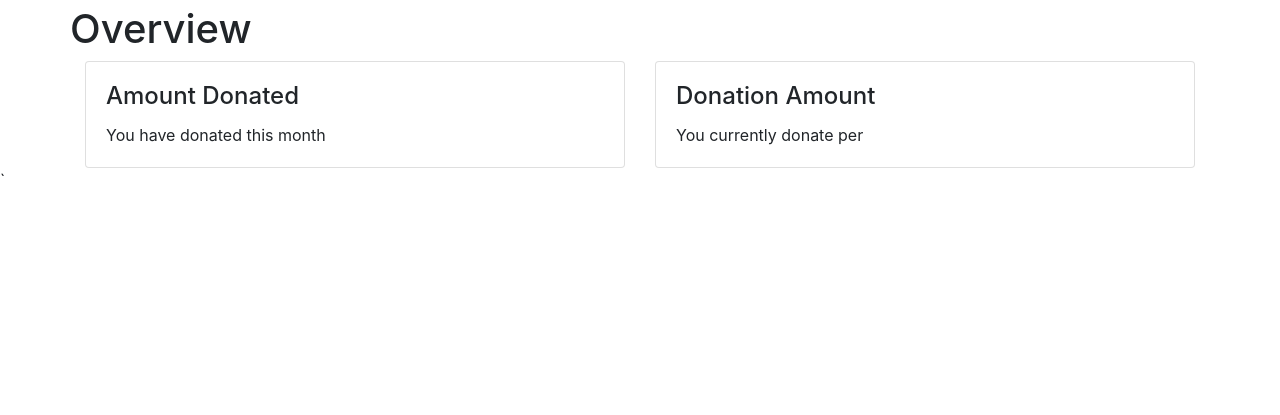
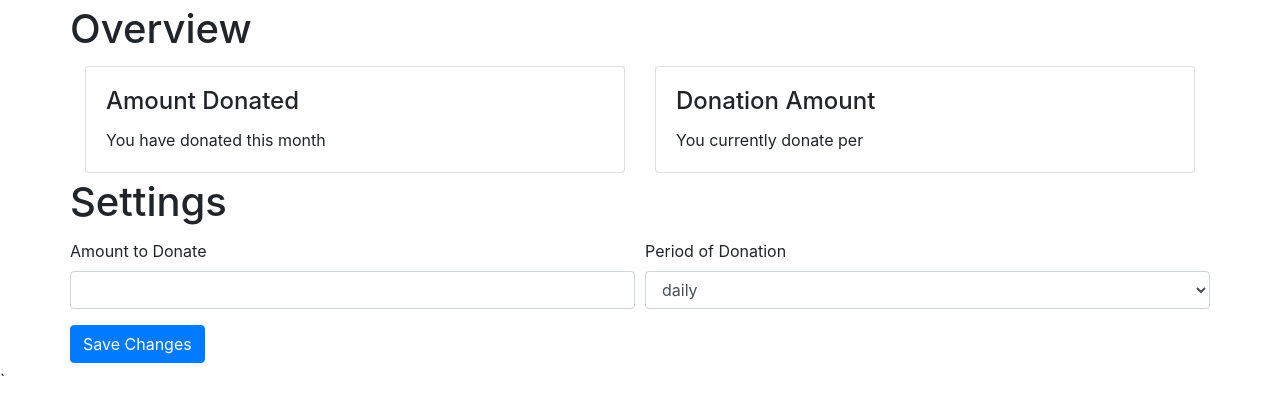
Before and after one commit to gunvirranu/THacks-Project, a PHP site: page / in a window 1280 px wide. Shown: the part 56-471 px from the top of the page. Run offline with PHP 8.4, Linux system fonts and the light colour scheme; some libraries are stand-ins or nearby versions.

Commit message:
Finished basic settings layout

```diff
--- a/dashboard/index.html
+++ b/dashboard/index.php
@@ -1,13 +1,22 @@
 <!doctype html>
 <html lang="en">
     <head>
-        <title>Hello, world!</title>
+        <title>Dashboard - Honest Deposit</title>
         <!-- Required meta tags -->
         <meta charset="utf-8">
         <meta name="viewport" content="width=device-width, initial-scale=1, shrink-to-fit=no">
 
         <!-- Bootstrap CSS -->
         <link rel="stylesheet" href="https://maxcdn.bootstrapcdn.com/bootstrap/4.0.0-beta.2/css/bootstrap.min.css" integrity="sha384-PsH8R72JQ3SOdhVi3uxftmaW6Vc51MKb0q5P2rRUpPvrszuE4W1povHYgTpBfshb" crossorigin="anonymous">
+
+        <style>
+
+            .row {
+                margin-bottom: 5px;
+            }
+
+        </style>
+
     </head>
     <body>
 
@@ -17,9 +26,9 @@
 
         <div class="container">
 
-            <div class="row">
+            <div class="row" style="text-align: center">
 
-                <h1 style="text-align: center">Overview</h1>
+                <h1>Overview</h1>
 
             </div>
 
@@ -45,6 +54,34 @@
 
             </div>
 
+            <div class="row" style="text-align:center">
+
+                <h1>Settings</h1>
+
+            </div>
+
+            <div class="row">
+
+                <form style="width: 100%">
+                    <div class="form-row">
+                        <div class="form-group col-md-6">
+                            <label for="amountBox">Amount to Donate</label>
+                            <input type="number" class="form-control" id="amountBox" min="0.01" max="0.99">
+                        </div>
+                        <div class="form-group col-md-6">
+                            <label for="dayBox">Period of Donation</label>
+                            <select name="dayBox" class="form-control" id="dayBox">
+                                <option value="daily">daily</option>
+                                <option value="weekly">weekly</option>
+                                <option value="biweekly">biweekly</option>
+                             </select>
+                        </div>
+                    </div>
+                    <button type="submit" class="btn btn-primary">Save Changes</button>
+                </form>
+
+            </div>
+
         </div>
         <!-- Optional JavaScript -->
         <!-- jQuery first, then Popper.js, then Bootstrap JS -->
```
